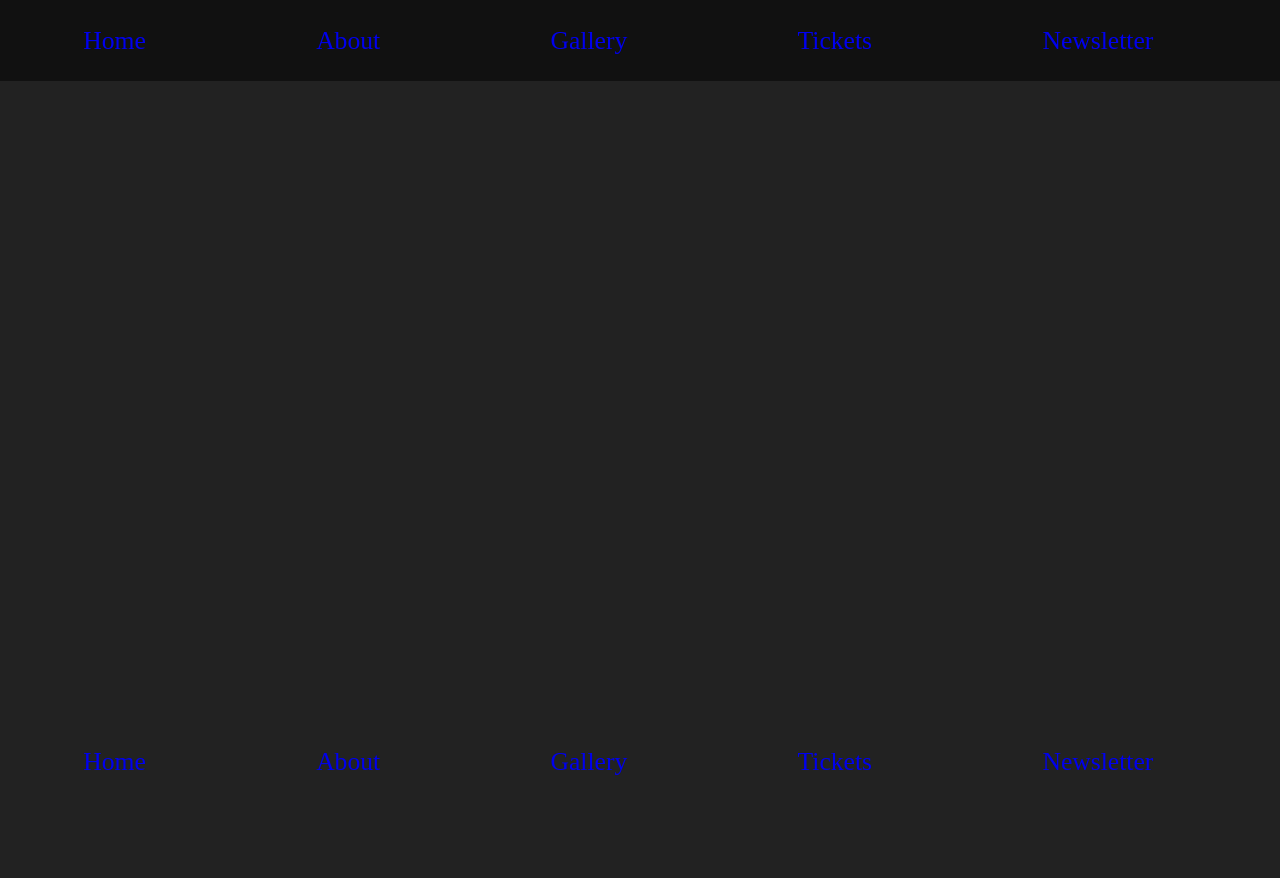
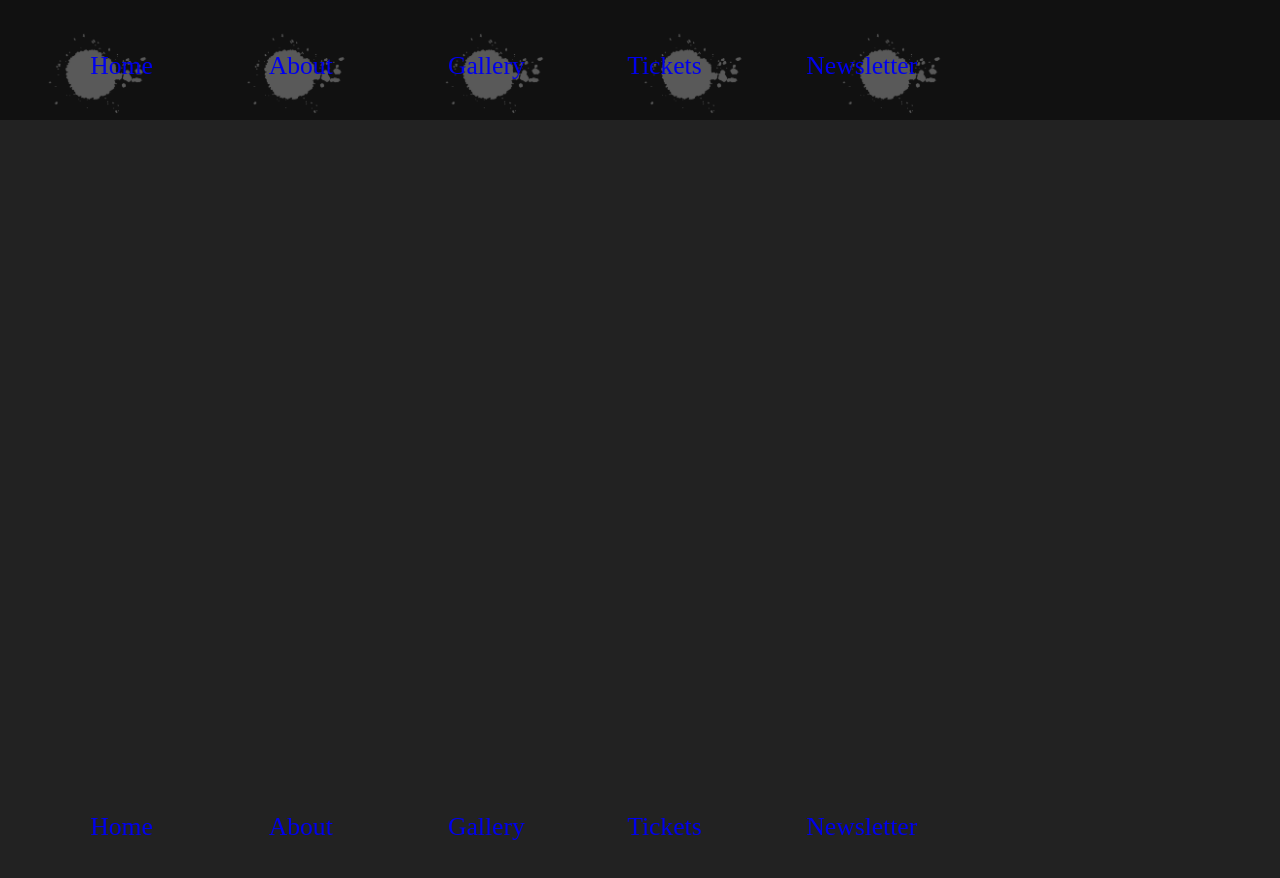
Before and after one commit to CorbinGardner/Halloween, a plain HTML site: page template.html in a window 1280 px wide. Before the commit the page ends 802 px from the top, so only its background shows below. Drawn offline with Linux system fonts and the light colour scheme.

Commit message:
Add files via upload

```diff
--- a/css/styles.css
+++ b/css/styles.css
@@ -1,5 +1,3 @@
-/* CSS Document */
-
 /* CSS Document */
 
 * {
@@ -12,20 +10,35 @@ body {
 	background-color: #222;
 }
 
+#splat {
+	position: absolute;
+	opacity: .3;
+}
+
+#splat li {
+	display: inline;
+}
+
+#splat img {
+	width: 15.2%;
+}
+
 nav {
 	width: 100%;
-	padding: 2% 0;
+	padding: 4% 0;
 }
 
 nav li {
-	margin: 6.5%;
-	text-align: center;
+	margin: 0 7%;
 	display: inline;
 }
 
 nav a {
 	text-decoration: none;
 	font-size: 2vw;
+	width: 5%;
+	position: absolute;
+	text-align: center;
 }
 
 header nav {
--- a/template.html
+++ b/template.html
@@ -9,6 +9,13 @@
 <body>
 
 	<header>
+		<ul id="splat">
+				<li><img src="images/splat.png" alt="splat"></li>
+				<li><img src="images/splat.png" alt="splat"></li>
+				<li><img src="images/splat.png" alt="splat"></li>
+				<li><img src="images/splat.png" alt="splat"></li>
+				<li><img src="images/splat.png" alt="splat"></li>
+		</ul>
 		<nav>
 			<ul>
 				<li><a href="index.html">Home</a></li>
```
Also changed, not shown: images/splat.gif (added), images/splat.png (added).
